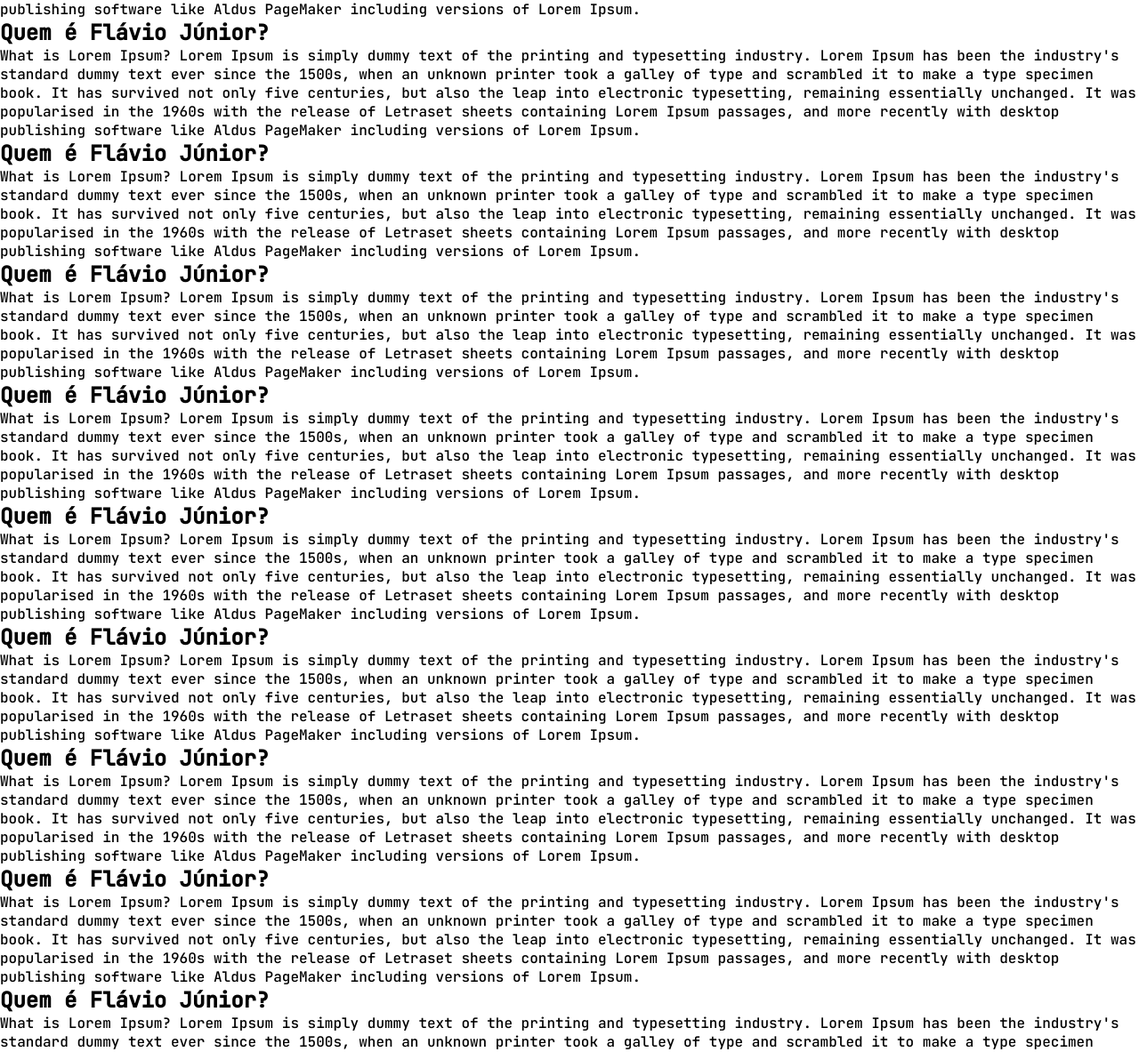
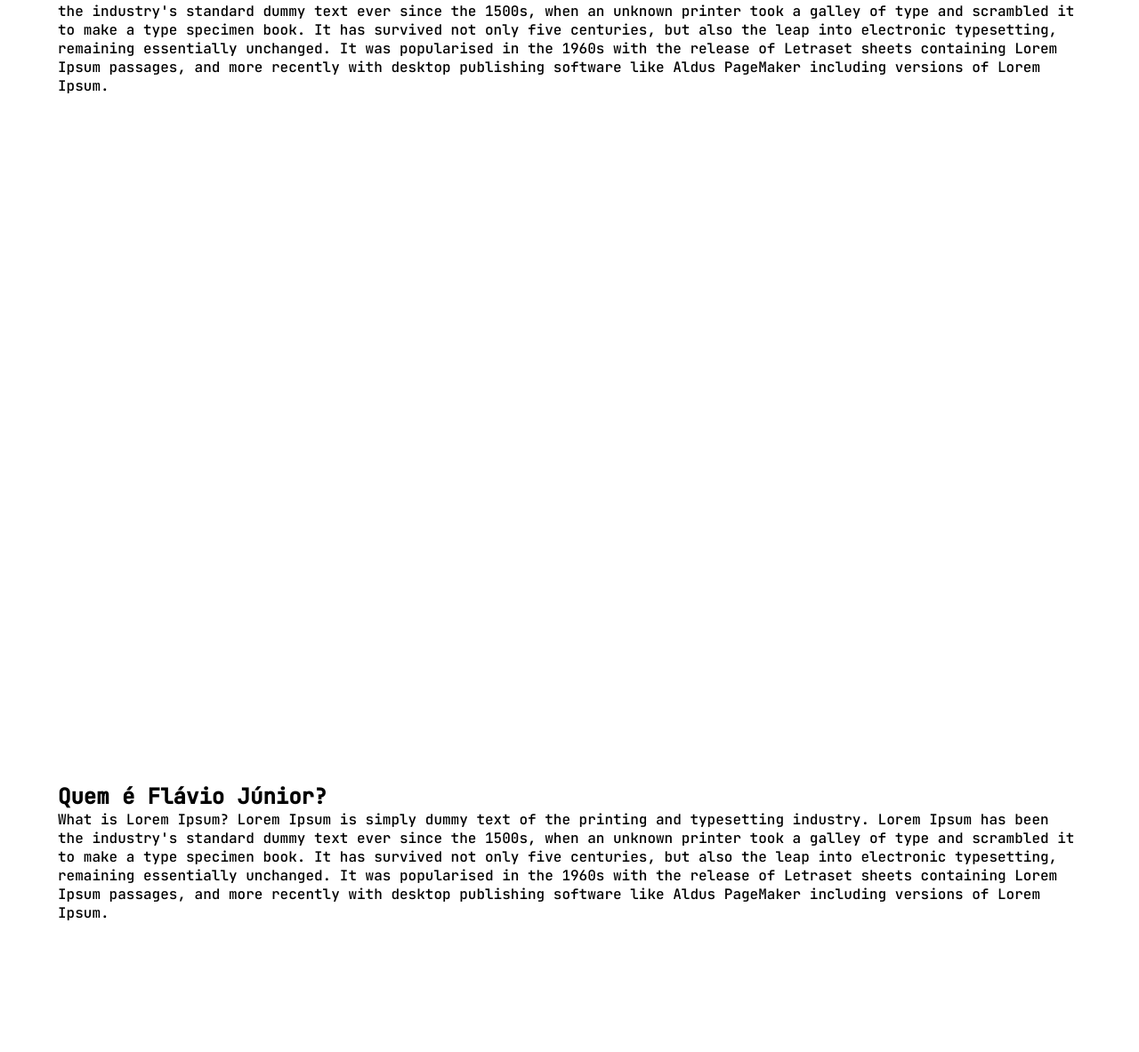
Before and after one commit to flavio-junior/flaviojunior.github.io, a plain HTML site: page index.html in a window 1280 px wide. Shown: the part 115-1298 px from the top of the page at 89% size. Drawn offline with Linux system fonts and the light colour scheme.

Commit message:
add new roles

```diff
--- a/css/stylesheet.css
+++ b/css/stylesheet.css
@@ -7,6 +7,10 @@
 * {
    margin: 0;
    padding: 0;
+}
+
+html, body {
+   height: 100%;
 }
 
 body {
@@ -39,8 +43,9 @@ body {
    padding: 16px;
 }
 
-#home {
-   clear: both;
+.sections {
+   padding: 65px;
+   height: 100%;
 }
 
 #networking {
--- a/index.html
+++ b/index.html
@@ -2,7 +2,8 @@
 <html lang="pt-br">
     <head>
         <meta charset="UTF-8">
-        <title>Home</title>
+        <title>Página inicial - flavio junior</title>
+        <link rel="icon" type="image/x-icon" href="imagens/fivicon.png">
         <link rel="stylesheet" type="text/css" href="css/stylesheet.css"/>
         <script src="https://kit.fontawesome.com/905427e025.js" crossorigin="anonymous"></script>
     </head>
@@ -23,61 +24,25 @@
             </div>
         </header>
 
-        <section>
-            <div id="home">
+        <section class="sections">
+            <div>
                 <h1>Quem é Flávio Júnior?</h1>
                 <p>What is Lorem Ipsum? Lorem Ipsum is simply dummy text of the printing and typesetting industry. Lorem Ipsum has been the industry's standard dummy text ever since the 1500s, when an unknown printer took a galley of type and scrambled it to make a type specimen book. It has survived not only five centuries, but also the leap into electronic typesetting, remaining essentially unchanged. It was popularised in the 1960s with the release of Letraset sheets containing Lorem Ipsum passages, and more recently with desktop publishing software like Aldus PageMaker including versions of Lorem Ipsum.</p>
             </div>
         </section>
 
-        <section>
-            <h1>Quem é Flávio Júnior?</h1>
-            <p>What is Lorem Ipsum? Lorem Ipsum is simply dummy text of the printing and typesetting industry. Lorem Ipsum has been the industry's standard dummy text ever since the 1500s, when an unknown printer took a galley of type and scrambled it to make a type specimen book. It has survived not only five centuries, but also the leap into electronic typesetting, remaining essentially unchanged. It was popularised in the 1960s with the release of Letraset sheets containing Lorem Ipsum passages, and more recently with desktop publishing software like Aldus PageMaker including versions of Lorem Ipsum.</p>
+        <section class="sections">
+            <div>
+                <h1>Quem é Flávio Júnior?</h1>
+                <p>What is Lorem Ipsum? Lorem Ipsum is simply dummy text of the printing and typesetting industry. Lorem Ipsum has been the industry's standard dummy text ever since the 1500s, when an unknown printer took a galley of type and scrambled it to make a type specimen book. It has survived not only five centuries, but also the leap into electronic typesetting, remaining essentially unchanged. It was popularised in the 1960s with the release of Letraset sheets containing Lorem Ipsum passages, and more recently with desktop publishing software like Aldus PageMaker including versions of Lorem Ipsum.</p>
+            </div>
         </section>
 
-        <section>
-            <h1>Quem é Flávio Júnior?</h1>
-            <p>What is Lorem Ipsum? Lorem Ipsum is simply dummy text of the printing and typesetting industry. Lorem Ipsum has been the industry's standard dummy text ever since the 1500s, when an unknown printer took a galley of type and scrambled it to make a type specimen book. It has survived not only five centuries, but also the leap into electronic typesetting, remaining essentially unchanged. It was popularised in the 1960s with the release of Letraset sheets containing Lorem Ipsum passages, and more recently with desktop publishing software like Aldus PageMaker including versions of Lorem Ipsum.</p>
-        </section>
-
-        <section>
-            <h1>Quem é Flávio Júnior?</h1>
-            <p>What is Lorem Ipsum? Lorem Ipsum is simply dummy text of the printing and typesetting industry. Lorem Ipsum has been the industry's standard dummy text ever since the 1500s, when an unknown printer took a galley of type and scrambled it to make a type specimen book. It has survived not only five centuries, but also the leap into electronic typesetting, remaining essentially unchanged. It was popularised in the 1960s with the release of Letraset sheets containing Lorem Ipsum passages, and more recently with desktop publishing software like Aldus PageMaker including versions of Lorem Ipsum.</p>
-        </section>
-
-        <section>
-            <h1>Quem é Flávio Júnior?</h1>
-            <p>What is Lorem Ipsum? Lorem Ipsum is simply dummy text of the printing and typesetting industry. Lorem Ipsum has been the industry's standard dummy text ever since the 1500s, when an unknown printer took a galley of type and scrambled it to make a type specimen book. It has survived not only five centuries, but also the leap into electronic typesetting, remaining essentially unchanged. It was popularised in the 1960s with the release of Letraset sheets containing Lorem Ipsum passages, and more recently with desktop publishing software like Aldus PageMaker including versions of Lorem Ipsum.</p>
-        </section>
-
-        <section>
-            <h1>Quem é Flávio Júnior?</h1>
-            <p>What is Lorem Ipsum? Lorem Ipsum is simply dummy text of the printing and typesetting industry. Lorem Ipsum has been the industry's standard dummy text ever since the 1500s, when an unknown printer took a galley of type and scrambled it to make a type specimen book. It has survived not only five centuries, but also the leap into electronic typesetting, remaining essentially unchanged. It was popularised in the 1960s with the release of Letraset sheets containing Lorem Ipsum passages, and more recently with desktop publishing software like Aldus PageMaker including versions of Lorem Ipsum.</p>
-        </section>
-
-        <section>
-            <h1>Quem é Flávio Júnior?</h1>
-            <p>What is Lorem Ipsum? Lorem Ipsum is simply dummy text of the printing and typesetting industry. Lorem Ipsum has been the industry's standard dummy text ever since the 1500s, when an unknown printer took a galley of type and scrambled it to make a type specimen book. It has survived not only five centuries, but also the leap into electronic typesetting, remaining essentially unchanged. It was popularised in the 1960s with the release of Letraset sheets containing Lorem Ipsum passages, and more recently with desktop publishing software like Aldus PageMaker including versions of Lorem Ipsum.</p>
-        </section>
-
-        <section>
-            <h1>Quem é Flávio Júnior?</h1>
-            <p>What is Lorem Ipsum? Lorem Ipsum is simply dummy text of the printing and typesetting industry. Lorem Ipsum has been the industry's standard dummy text ever since the 1500s, when an unknown printer took a galley of type and scrambled it to make a type specimen book. It has survived not only five centuries, but also the leap into electronic typesetting, remaining essentially unchanged. It was popularised in the 1960s with the release of Letraset sheets containing Lorem Ipsum passages, and more recently with desktop publishing software like Aldus PageMaker including versions of Lorem Ipsum.</p>
-        </section>
-
-        <section>
-            <h1>Quem é Flávio Júnior?</h1>
-            <p>What is Lorem Ipsum? Lorem Ipsum is simply dummy text of the printing and typesetting industry. Lorem Ipsum has been the industry's standard dummy text ever since the 1500s, when an unknown printer took a galley of type and scrambled it to make a type specimen book. It has survived not only five centuries, but also the leap into electronic typesetting, remaining essentially unchanged. It was popularised in the 1960s with the release of Letraset sheets containing Lorem Ipsum passages, and more recently with desktop publishing software like Aldus PageMaker including versions of Lorem Ipsum.</p>
-        </section>
-
-        <section>
-            <h1>Quem é Flávio Júnior?</h1>
-            <p>What is Lorem Ipsum? Lorem Ipsum is simply dummy text of the printing and typesetting industry. Lorem Ipsum has been the industry's standard dummy text ever since the 1500s, when an unknown printer took a galley of type and scrambled it to make a type specimen book. It has survived not only five centuries, but also the leap into electronic typesetting, remaining essentially unchanged. It was popularised in the 1960s with the release of Letraset sheets containing Lorem Ipsum passages, and more recently with desktop publishing software like Aldus PageMaker including versions of Lorem Ipsum.</p>
-        </section>
-
-        <section>
-            <h1>Quem é Flávio Júnior?</h1>
-            <p>What is Lorem Ipsum? Lorem Ipsum is simply dummy text of the printing and typesetting industry. Lorem Ipsum has been the industry's standard dummy text ever since the 1500s, when an unknown printer took a galley of type and scrambled it to make a type specimen book. It has survived not only five centuries, but also the leap into electronic typesetting, remaining essentially unchanged. It was popularised in the 1960s with the release of Letraset sheets containing Lorem Ipsum passages, and more recently with desktop publishing software like Aldus PageMaker including versions of Lorem Ipsum.</p>
+        <section class="sections">
+            <div>
+                <h1>Quem é Flávio Júnior?</h1>
+                <p>What is Lorem Ipsum? Lorem Ipsum is simply dummy text of the printing and typesetting industry. Lorem Ipsum has been the industry's standard dummy text ever since the 1500s, when an unknown printer took a galley of type and scrambled it to make a type specimen book. It has survived not only five centuries, but also the leap into electronic typesetting, remaining essentially unchanged. It was popularised in the 1960s with the release of Letraset sheets containing Lorem Ipsum passages, and more recently with desktop publishing software like Aldus PageMaker including versions of Lorem Ipsum.</p>
+            </div>
         </section>
 
         <section id="networking">
```
Also changed, not shown: imagens/fivicon.png (added).
